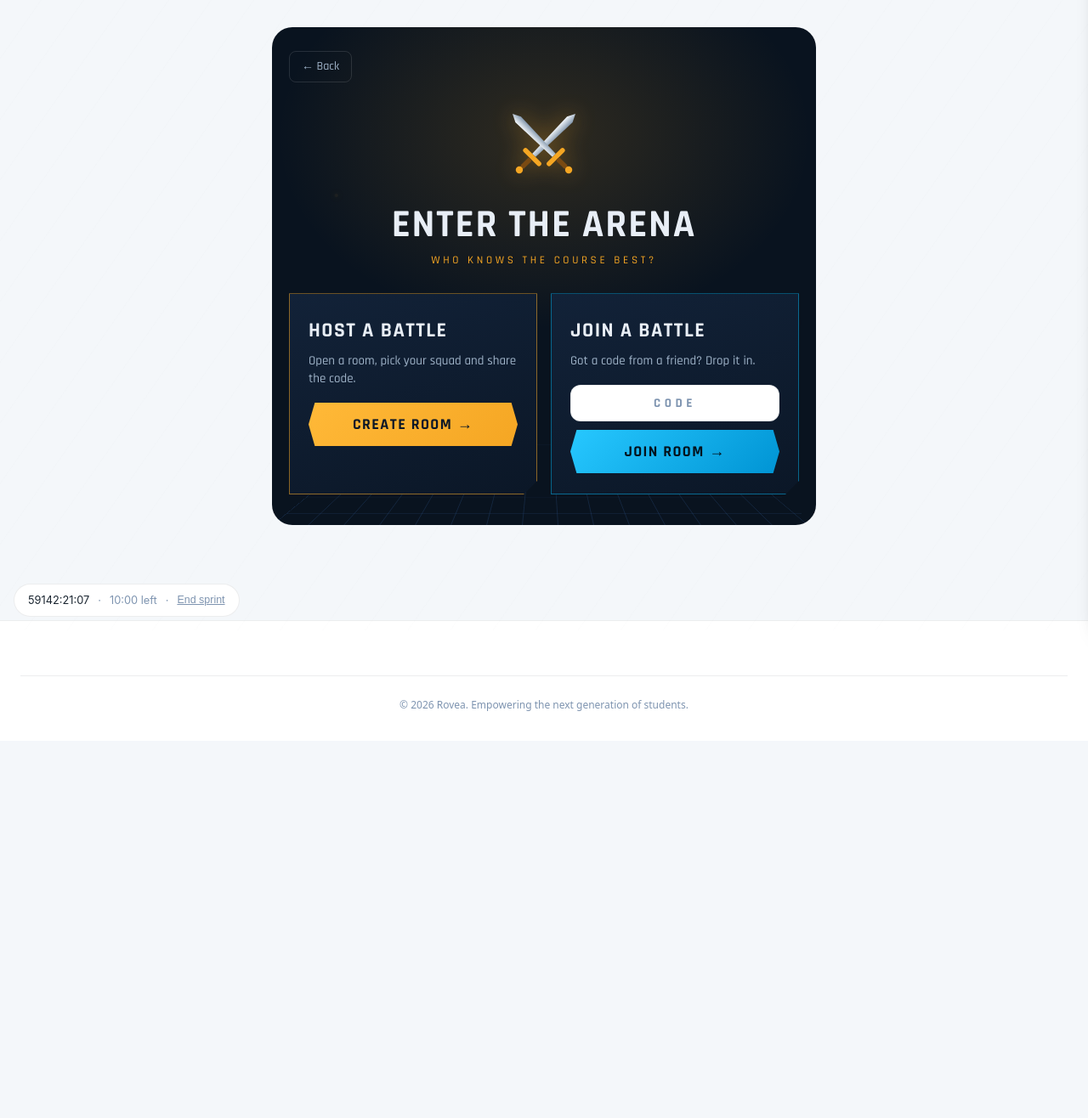
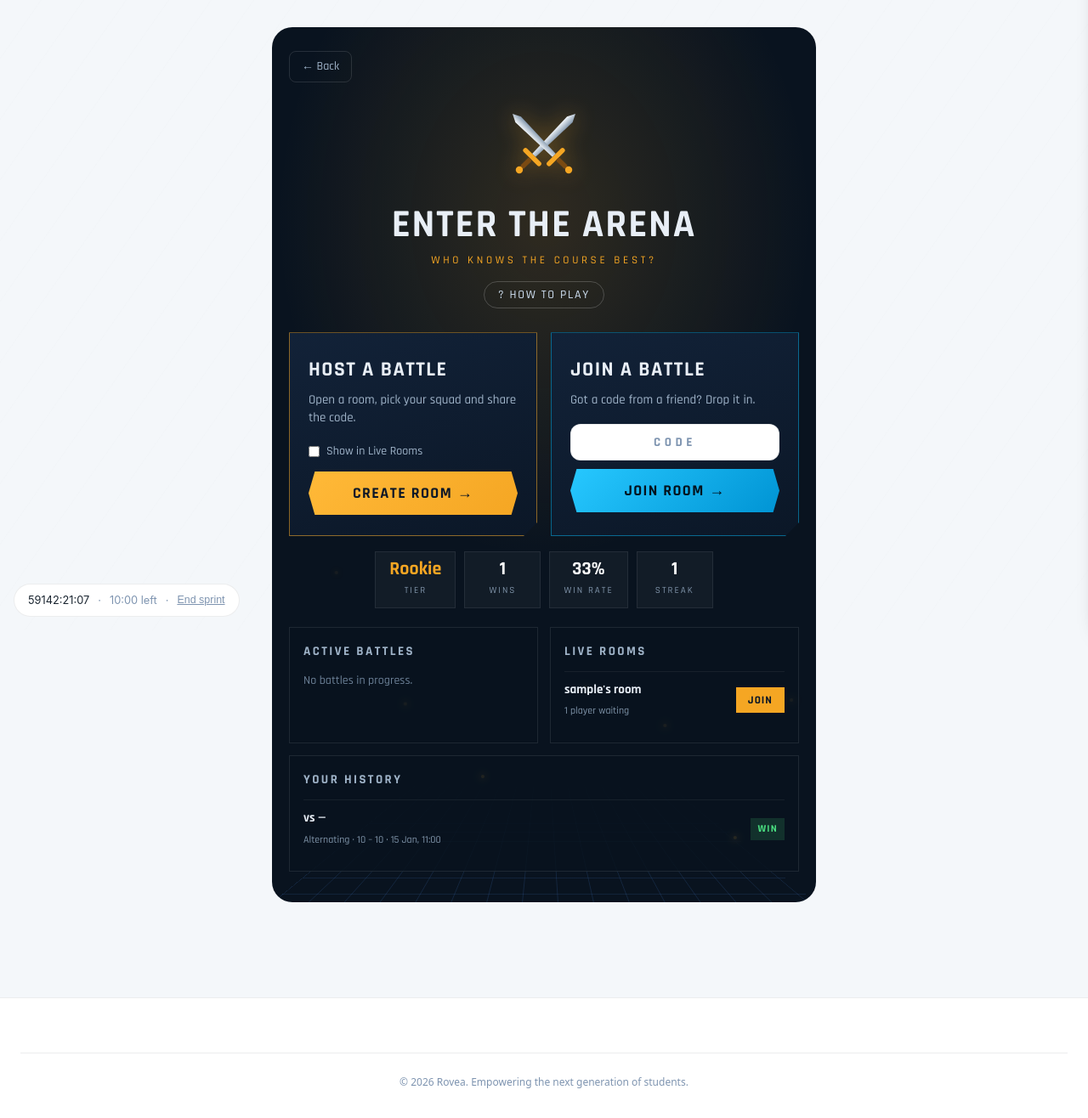
Before and after one commit to Adekunle-Adepoju/AI-lecturer, a Django app: page /battle/create/ in a window 1280 px wide. Shown: the part 58-1374 px from the top of the page at 85% size. Before the commit the page ends 895 px from the top, so only its background shows below. Run offline with Django 5.2, Linux system fonts and the light colour scheme; a user stored in the database is signed in; tables that the repository leaves empty hold one stand-in row (values such as "Sample post"); parts of the project's set-up code (start-up, migrations or seed data) failed here and were passed over; some libraries are stand-ins or nearby versions.

Commit message:
battle editing

```diff
--- /dev/null
+++ b/battle/landing.py
@@ -0,0 +1,60 @@
+from zoneinfo import ZoneInfo
+from core.models import StudentProfile
+from .models import BattleRoom, BattleMatchPlayer
+from .match_loop import _rules_for
+from .tiers import TIERS
+
+LAGOS = ZoneInfo("Africa/Lagos")
+
+
+def _card(room):
+    a, b, spectators = [], [], 0
+    for p in room.participants.all():
+        if p.role == "spectator":
+            spectators += 1
+        elif p.team == "A":
+            a.append(p.student.user.username)
+        elif p.team == "B":
+            b.append(p.student.user.username)
+    return {"code": room.code, "mode": room.mode or "", "a": a[:3], "b": b[:3],
+            "spectators": spectators, "host": room.leader.user.username,
+            "players": len(a) + len(b)}
+
+
+def _rooms(**filters):
+    # needs a connected participant, so abandoned rooms never show up
+    qs = (BattleRoom.objects.filter(participants__connection_status="connected", **filters)
+          .distinct().select_related("leader__user")
+          .prefetch_related("participants__student__user").order_by("-id")[:8])
+    return [_card(r) for r in qs]
+
+
+def _history(me):
+    out = []
+    rows = (BattleMatchPlayer.objects.filter(student=me)
+            .select_related("match").order_by("-match__ended_at")[:10])
+    for r in rows:
+        m = r.match
+        mine, theirs = ((m.team_a_score, m.team_b_score) if r.team == "A"
+                        else (m.team_b_score, m.team_a_score))
+        opp = "B" if r.team == "A" else "A"
+        opps = [p.student.user.username
+                for p in m.players.select_related("student__user") if p.team == opp][:3]
+        out.append({
+            "result": "draw" if m.winner is None else ("win" if r.won else "loss"),
+            "score": f"{mine} – {theirs}", "mode": m.mode, "opponents": opps,
+            "when": m.ended_at.astimezone(LAGOS).strftime("%d %b, %H:%M") if m.ended_at else "",
+        })
+    return out
+
+
+def landing_context(request):
+    me = StudentProfile.objects.filter(user=request.user).first()
+    return {
+        "active": _rooms(status="in_progress"),
+        "live": _rooms(status="waiting", is_public=True),
+        "history": _history(me) if me else [],
+        "rules_alt": _rules_for("alternating", 10),
+        "rules_buzz": _rules_for("buzzer", 10),
+        "tier_list": list(reversed(TIERS)),
+    }
--- a/battle/models.py
+++ b/battle/models.py
@@ -195,6 +195,7 @@
     mode = models.CharField(max_length=15, choices=MODE_CHOICES, null=True, blank=True)
     status = models.CharField(max_length=15, choices=ROOM_STATUS_CHOICES, default="waiting")
     created_at = models.DateTimeField(auto_now_add=True)
+    is_public = models.BooleanField(default=False)
 
     class Meta:
         ordering = ["-created_at"]
--- a/battle/templates/battle/create_room.html
+++ b/battle/templates/battle/create_room.html
@@ -58,6 +58,35 @@
   .stat span{font-size:11px;letter-spacing:.18em;color:#7f93a8;text-transform:uppercase}
   .stat.tier b{color:#f5a623}
 
+  /* Live rooms checkbox, How to play button, hub panels, modal */
+  .pub{display:flex;gap:8px;align-items:center;font-size:14px;color:#9fb3c8;margin-bottom:12px}
+  .howto-btn{margin-top:14px;background:none;border:1px solid rgba(255,255,255,.2);color:#cfe0f2;
+    font-family:inherit;font-size:14px;letter-spacing:.12em;text-transform:uppercase;padding:6px 16px;cursor:pointer;border-radius:999px}
+  .howto-btn:hover{border-color:#f5a623;color:#f5a623}
+  .hub{display:grid;grid-template-columns:repeat(auto-fit,minmax(260px,1fr));gap:14px;max-width:760px;margin:22px auto 0}
+  .panel{background:rgba(9,19,31,.85);border:1px solid rgba(255,255,255,.09);padding:16px}
+  .panel.wide{grid-column:1/-1}
+  .panel h3{margin:0 0 10px;font-size:15px;letter-spacing:.16em;text-transform:uppercase;color:#9fb3c8}
+  .row{display:flex;align-items:center;justify-content:space-between;gap:10px;padding:9px 0;border-top:1px solid rgba(255,255,255,.06)}
+  .row-main{min-width:0}.row-main small{color:#7f93a8;font-size:12px}
+  .vs{font-size:15px;font-weight:700;overflow:hidden;text-overflow:ellipsis;white-space:nowrap}
+  .vs i{color:#7f93a8;font-style:normal;margin:0 4px}.ta{color:#00c2ff}.tb{color:#ff6a5f}
+  .mini{border:0;cursor:pointer;font-family:inherit;font-weight:700;font-size:13px;letter-spacing:.08em;
+    text-transform:uppercase;padding:7px 14px;color:#04121d;background:#27c8ff}
+  .mini.amber{background:#f5a623;color:#0b1727}
+  .empty{color:#6c8097;font-size:14px;margin:6px 0 0}
+  .res{font-weight:700;font-size:12px;letter-spacing:.1em;padding:3px 8px;text-transform:uppercase}
+  .res.win{background:rgba(74,222,128,.15);color:#4ade80}
+  .res.loss{background:rgba(255,59,48,.15);color:#ff6a5f}
+  .res.draw{background:rgba(255,255,255,.1);color:#cfd8e3}
+  dialog#howto{max-width:560px;width:calc(100% - 32px);max-height:85vh;padding:0;border:1px solid rgba(245,166,35,.4);
+    background:#0b1727;color:#e8eef6;font-family:'Rajdhani',sans-serif}
+  dialog#howto::backdrop{background:rgba(0,0,0,.7)}
+  .howto-in{padding:22px 24px}
+  .howto-in h4{margin:18px 0 6px;font-size:18px;letter-spacing:.1em;text-transform:uppercase;color:#f5a623}
+  .howto-in ol,.howto-in ul{margin:0;padding-left:20px;font-size:16px;line-height:1.5;color:#cfd8e3}
+  .howto-x{float:right;background:none;border:0;color:#9fb3c8;font-size:26px;cursor:pointer}
+
   @media(max-width:640px){.doors{grid-template-columns:1fr}.arena-title{font-size:36px}}
   @media(prefers-reduced-motion:reduce){.ember,.emblem{animation:none}.ember{display:none}.door{transition:none}}
 </style>
@@ -87,6 +116,7 @@
       </svg>
       <h1 class="arena-title">Enter the Arena</h1>
       <div class="arena-tag">Who knows the course best?</div>
+      <button type="button" class="howto-btn" onclick="document.getElementById('howto').showModal()">? How to play</button>
     </div>
 
     <div class="doors">
@@ -95,6 +125,7 @@
         <p>Open a room, pick your squad and share the code.</p>
         <form method="POST">
           {% csrf_token %}
+          <label class="pub"><input type="checkbox" name="public"> Show in Live Rooms</label>
           <button type="submit" class="door-btn">Create Room →</button>
         </form>
       </div>
@@ -119,6 +150,71 @@
       <div class="stat"><b>{{ battle_stats.current_streak }}</b><span>Streak</span></div>
     </div>
     {% endif %}
+
+    <div class="hub">
+      <section class="panel">
+        <h3>Active battles</h3>
+        {% for r in active %}
+        <div class="row">
+          <div class="row-main">
+            <div class="vs"><span class="ta">{{ r.a|join:", "|default:"—" }}</span><i>vs</i><span class="tb">{{ r.b|join:", "|default:"—" }}</span></div>
+            <small>{{ r.mode|title }} · {{ r.spectators }} watching</small>
+          </div>
+          <form method="POST" action="{% url 'battle_join_room' %}">{% csrf_token %}
+            <input type="hidden" name="code" value="{{ r.code }}"><button class="mini">Spectate</button></form>
+        </div>
+        {% empty %}<p class="empty">No battles in progress.</p>{% endfor %}
+      </section>
+
+      <section class="panel">
+        <h3>Live rooms</h3>
+        {% for r in live %}
+        <div class="row">
+          <div class="row-main">
+            <div class="vs">{{ r.host }}'s room</div>
+            <small>{{ r.players }} player{{ r.players|pluralize }} waiting</small>
+          </div>
+          <form method="POST" action="{% url 'battle_join_room' %}">{% csrf_token %}
+            <input type="hidden" name="code" value="{{ r.code }}"><button class="mini amber">Join</button></form>
+        </div>
+        {% empty %}<p class="empty">No open rooms. Tick "Show in Live Rooms" when hosting.</p>{% endfor %}
+      </section>
+
+      <section class="panel wide">
+        <h3>Your history</h3>
+        {% for h in history %}
+        <div class="row">
+          <div class="row-main">
+            <div class="vs">vs {{ h.opponents|join:", "|default:"—" }}</div>
+            <small>{{ h.mode|title }} · {{ h.score }} · {{ h.when }}</small>
+          </div>
+          <span class="res {{ h.result }}">{{ h.result }}</span>
+        </div>
+        {% empty %}<p class="empty">No battles yet. Your first one will show up here.</p>{% endfor %}
+      </section>
+    </div>
   </div>
+
+  {# Kept outside .arena so `.arena>*{position:relative}` doesn't break the modal's fixed positioning #}
+  <dialog id="howto">
+    <div class="howto-in">
+      <button type="button" class="howto-x" onclick="this.closest('dialog').close()" aria-label="Close">×</button>
+      <h4 style="margin-top:0">The basics</h4>
+      <ul>
+        <li>The host creates a room and shares the code. Friends join with it.</li>
+        <li>Pick Alpha or Bravo in the lobby. Up to 5 players per team, plus spectators.</li>
+        <li>The host picks the mode and starts. Once it starts, nobody new can play. Late arrivals can only watch.</li>
+        <li>Questions come from your department, at levels below your own. In a mixed room, the lowest level decides.</li>
+        <li>If a whole team disconnects for 45 seconds, the other team wins.</li>
+        <li>Every player on the winning team earns a win. Winners get up to 200 XP (less after 2 wins today or rematching the same opponents). Everyone else gets 10.</li>
+      </ul>
+      <h4>Alternating mode</h4>
+      <ol>{% for r in rules_alt %}<li>{{ r }}</li>{% endfor %}</ol>
+      <h4>Buzzer mode</h4>
+      <ol>{% for r in rules_buzz %}<li>{{ r }}</li>{% endfor %}</ol>
+      <h4>Tiers</h4>
+      <ul>{% for needed, name in tier_list %}<li><b>{{ name }}</b> — {{ needed }} win{{ needed|pluralize }}</li>{% endfor %}</ul>
+    </div>
+  </dialog>
 </div>
 {% endblock %}
--- a/battle/views.py
+++ b/battle/views.py
@@ -5,6 +5,9 @@
 from django.shortcuts import render, redirect, get_object_or_404
 
 from .models import BattleRoom
+from .landing import landing_context
+from .models import BattleRoom, BattleStats
+from .tiers import tier_for
 
 
 def _generate_room_code():
@@ -15,15 +18,21 @@
 def create_room_view(request):
     if not hasattr(request.user, "profile"):
         return redirect("onboarding")
+    profile = request.user.profile
 
     if request.method == "POST":
         code = _generate_room_code()
         while BattleRoom.objects.filter(code=code).exists():
             code = _generate_room_code()
-        room = BattleRoom.objects.create(code=code, leader=request.user.profile)
+        room = BattleRoom.objects.create(
+            code=code, leader=profile, is_public=bool(request.POST.get("public")),
+        )
         return redirect("battle_room_lobby", room_code=room.code)
 
-    return render(request, "battle/create_room.html")
+    stats = BattleStats.objects.filter(student=profile).first()
+    ctx = landing_context(request)
+    ctx.update({"battle_stats": stats, "tier": tier_for(stats.wins) if stats else None})
+    return render(request, "battle/create_room.html", ctx)
 
 
 @login_required
```
Also changed, not shown: battle/consumers.py (+68 -11 lines), battle/match_loop.py (+13 -13 lines), battle/migrations/0006_battleroom_is_public.py (added).
